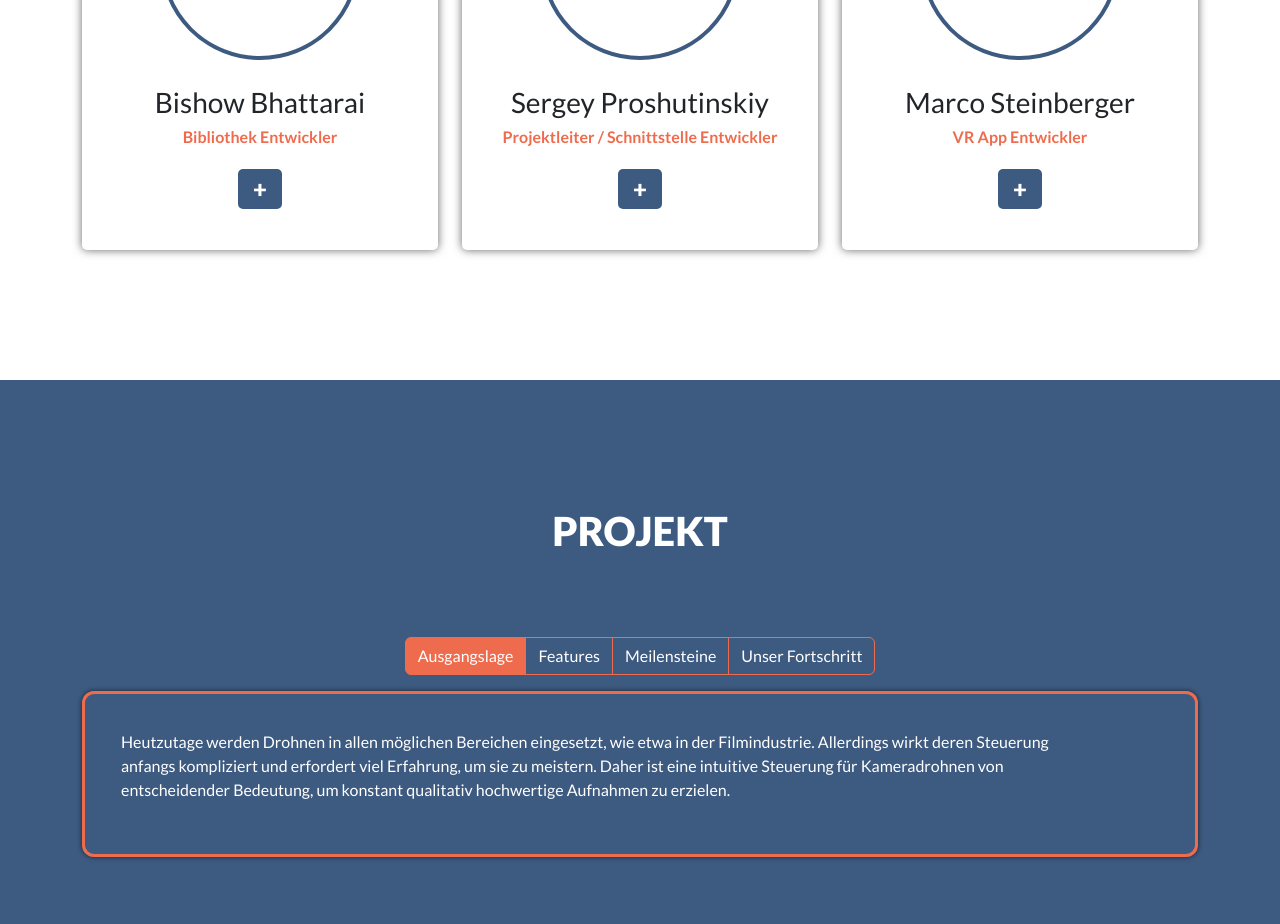
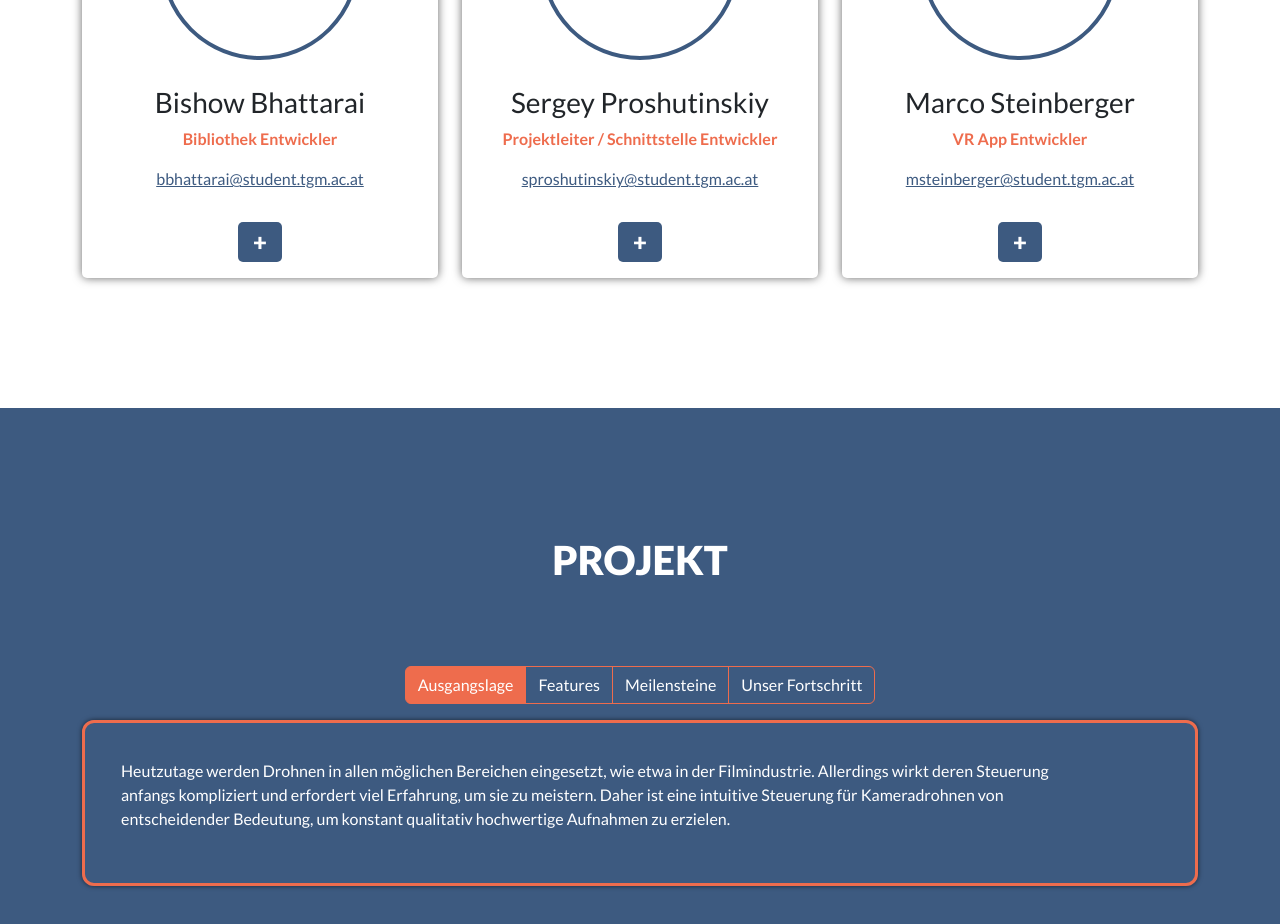
Before and after one commit to MavicVR/mavicvr.github.io, a Vue app: page / in a window 1280 px wide. Shown: the part 1480-2404 px from the top of the page. Built offline with nearby package versions, Linux system fonts and the light colour scheme.

Commit message:
contact added

```diff
--- a/src/views/AboutUsView.vue
+++ b/src/views/AboutUsView.vue
@@ -16,7 +16,8 @@
               </div>
               <div class="card-body text-center">
                 <h3 class="card-title">Bishow Bhattarai</h3>
-                <h3 class="user-role">Bibliothek Entwickler</h3>
+                <p class="user-role">Bibliothek Entwickler</p>
+                <p class="contact-email"><a href="mailto:bbhattarai@student.tgm.ac.at">bbhattarai@student.tgm.ac.at</a></p>
                 <button @click="toggleText(1)" class="more-user-info" data-bs-toggle="tooltip" data-bs-placement="top"
                   title="Mehr erfahren" data-person="1">
                   +
@@ -37,7 +38,8 @@
               </div>
               <div class="card-body text-center">
                 <h3 class="card-title">Sergey Proshutinskiy</h3>
-                <h3 class="user-role">Projektleiter / Schnittstelle Entwickler</h3>
+                <p class="user-role">Projektleiter / Schnittstelle Entwickler</p>
+                <p class="contact-email"><a href="mailto:sproshutinskiy@student.tgm.ac.at">sproshutinskiy@student.tgm.ac.at</a></p>
                 <button @click="toggleText(2)" class="more-user-info" data-bs-toggle="tooltip" data-bs-placement="top"
                   title="Mehr erfahren" data-person="2">
                   +
@@ -59,7 +61,8 @@
               </div>
               <div class="card-body text-center">
                 <h3 class="card-title">Marco Steinberger</h3>
-                <h3 class="user-role">VR App Entwickler</h3>
+                <p class="user-role">VR App Entwickler</p>
+                <p class="contact-email"><a href="mailto:msteinberger@student.tgm.ac.at">msteinberger@student.tgm.ac.at</a></p>
 
                 <button @click="toggleText(3)" class="more-user-info" data-bs-toggle="tooltip" data-bs-placement="top"
                   title="Mehr erfahren" data-person="3">
@@ -154,10 +157,16 @@ button.more-user-info {
   transform: scale(1.01);
 }
 
-h3.user-role {
+p.user-role {
   font-size: 1rem;
   font-family: 'Lato-Bold', sans-serif;
   color: var(--color-text);
+}
+p.contact-email a{
+  font-size: 1rem;
+  font-family: 'Lato-Regular', sans-serif;
+  text-decoration: underline;
+  color: var(--color-background);
 }
 
 .card-text.themenstellung {
```
